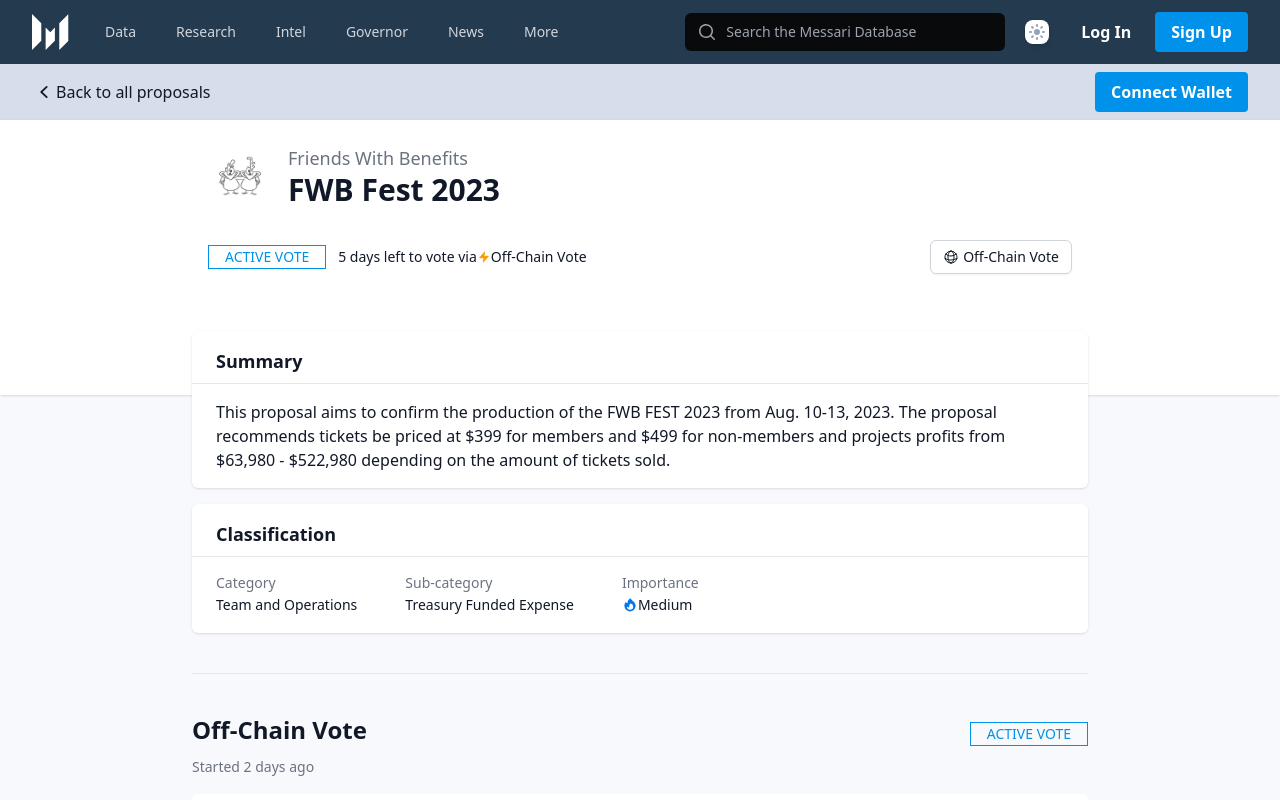
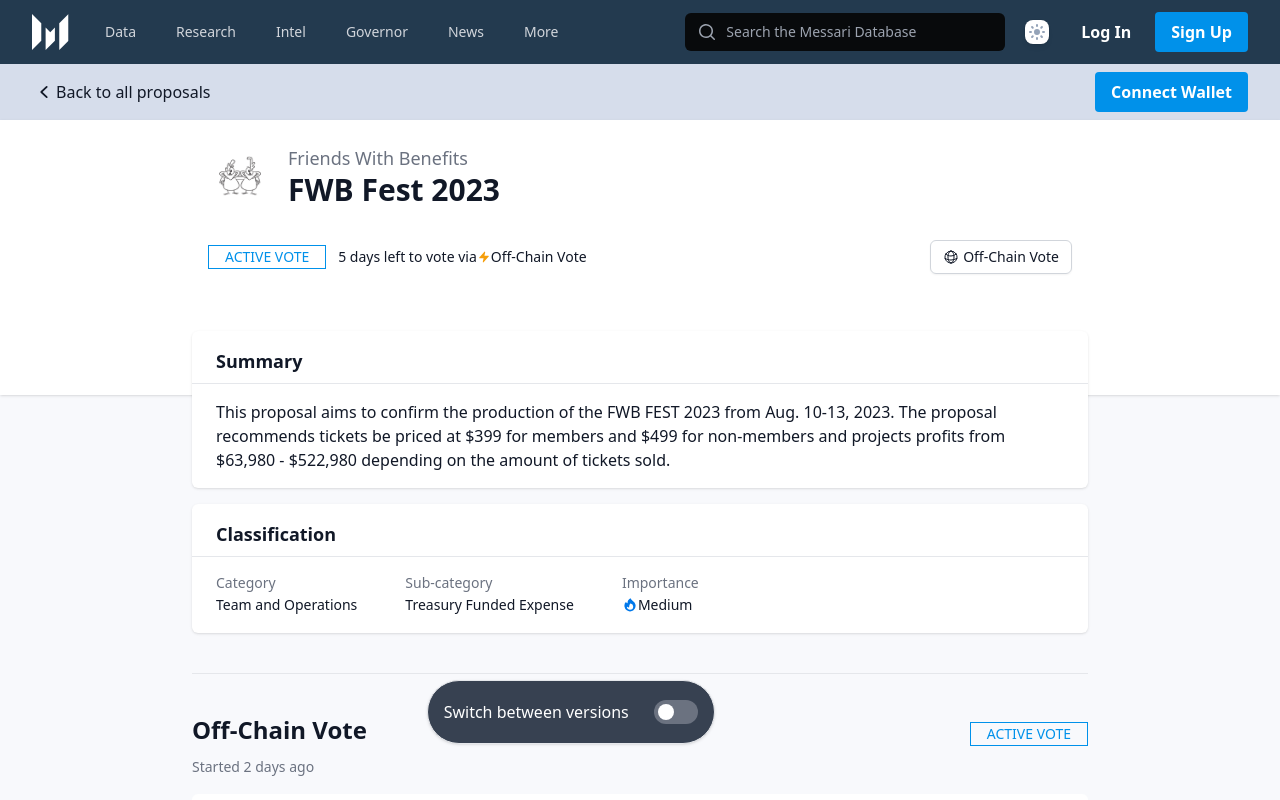
Before and after one commit to gjohnsx/messari-governor, a Next.js app: page /governor/proposal in a window 1280 px wide. Shown: the top 800 px of the page. Built offline with nearby package versions, Linux system fonts and the light colour scheme; what tailwindcss-debug-screens would draw is missing.

Commit message:
turned on version switcher

```diff
--- a/src/app/governor/proposal/VersionSwitch.tsx
+++ b/src/app/governor/proposal/VersionSwitch.tsx
@@ -14,7 +14,7 @@
 
   return (
     <>
-      {/* <div className="fixed flex items-center justify-between h-16 px-4 py-2 space-x-1 text-white bg-gray-700 border border-gray-200 rounded-full shadow w-72 bottom-14 md:left-1/3 left-10">
+      <div className="fixed flex items-center justify-between h-16 px-4 py-2 space-x-1 text-white bg-gray-700 border border-gray-200 rounded-full shadow w-72 bottom-14 md:left-1/3 left-10">
         <p>
           Switch between versions
         </p>
@@ -31,7 +31,7 @@
             } inline-block h-4 w-4 transform rounded-full bg-white transition`}
           />
         </Switch>
-      </div> */}
+      </div>
 
       {enabled ? <NewProposal /> : <OldProposal />}
     </>
```
